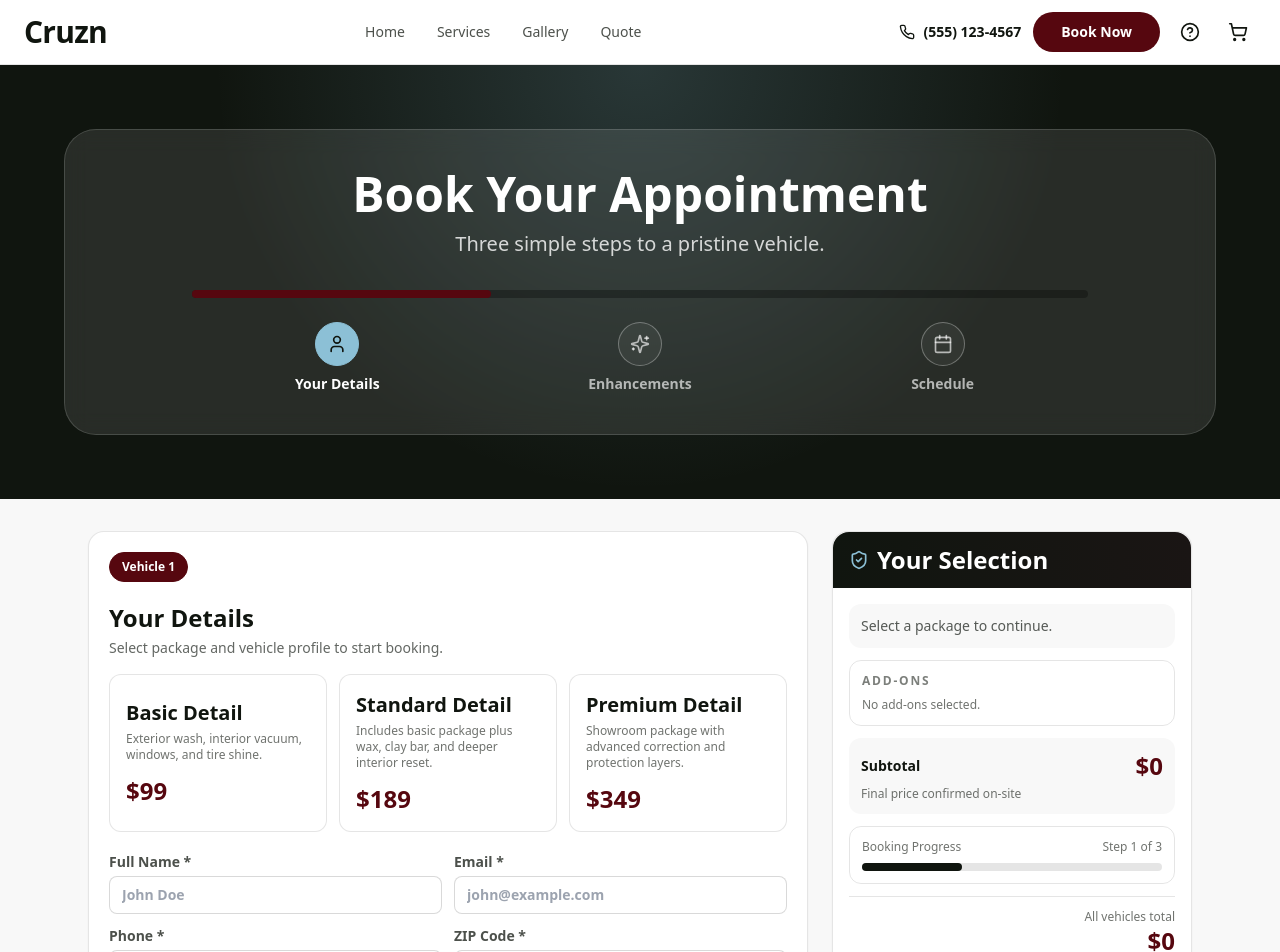
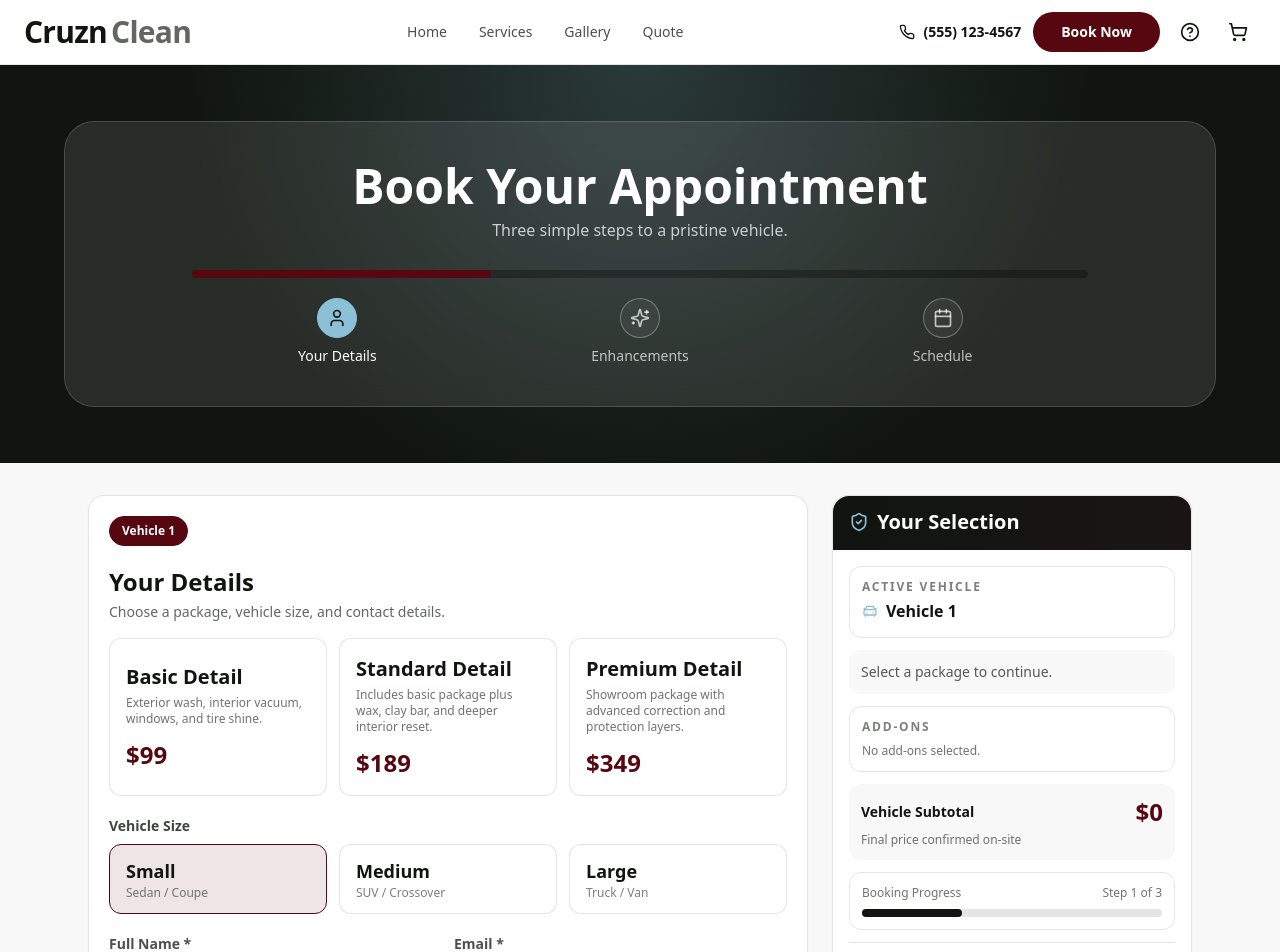
Before and after one commit to sakanastudio24-eng/DetailFlow, a Next.js app in the folder apps/web/: page /booking in a window 1280 px wide. Shown: the top 952 px of the page. Built offline with nearby package versions, Linux system fonts and the light colour scheme.

Commit message:
feat(section-i): redesign booking flow and restore Cruzn branding in nav

```diff
--- a/apps/web/app/booking/page.tsx
+++ b/apps/web/app/booking/page.tsx
@@ -1,6 +1,16 @@
 'use client';
 
-import { Calendar, Check, ShieldCheck, Sparkles, User } from 'lucide-react';
+import {
+  ArrowLeft,
+  ArrowRight,
+  Calendar,
+  CarFront,
+  CheckCircle2,
+  Clock3,
+  ShieldCheck,
+  Sparkles,
+  User,
+} from 'lucide-react';
 import { useMemo, useState } from 'react';
 
 import { SiteShell } from '@/components/layout/site-shell';
@@ -16,6 +26,12 @@ interface StepItem {
   icon: React.ComponentType<{ className?: string }>;
 }
 
+interface VehicleSizeOption {
+  id: 'small' | 'medium' | 'large';
+  label: string;
+  hint: string;
+}
+
 const INITIAL_FORM: CustomerBookingForm = {
   fullName: '',
   email: '',
@@ -26,7 +42,7 @@ const INITIAL_FORM: CustomerBookingForm = {
 };
 
 /**
- * Returns the three booking step definitions.
+ * Returns the booking step sequence used by the progress header.
  */
 function getBookingSteps(): StepItem[] {
   return [
@@ -37,10 +53,22 @@ function getBookingSteps(): StepItem[] {
 }
 
 /**
- * Returns whether a customer form has required fields completed.
+ * Returns available vehicle sizes shown during booking step one.
  */
-function isCustomerFormValid(form: CustomerBookingForm): boolean {
+function getVehicleSizes(): VehicleSizeOption[] {
+  return [
+    { id: 'small', label: 'Small', hint: 'Sedan / Coupe' },
+    { id: 'medium', label: 'Medium', hint: 'SUV / Crossover' },
+    { id: 'large', label: 'Large', hint: 'Truck / Van' },
+  ];
+}
+
+/**
+ * Validates required step-one booking fields.
+ */
+function isStepOneValid(form: CustomerBookingForm, hasPackage: boolean): boolean {
   return (
+    hasPackage &&
     form.fullName.trim().length >= 2 &&
     form.email.includes('@') &&
     form.phone.trim().length >= 10 &&
@@ -50,7 +78,14 @@ function isCustomerFormValid(form: CustomerBookingForm): boolean {
 }
 
 /**
- * Renders the booking page with a multi-step appointment flow.
+ * Formats numeric totals into display currency strings.
+ */
+function formatCurrency(value: number): string {
+  return `$${value.toFixed(0)}`;
+}
+
+/**
+ * Renders the booking workflow with improved visual hierarchy and flow.
  */
 export default function BookingPage(): JSX.Element {
   const {
@@ -72,28 +107,32 @@ export default function BookingPage(): JSX.Element {
   const [statusMessage, setStatusMessage] = useState('');
 
   const steps = getBookingSteps();
+  const sizes = getVehicleSizes();
   const packageServices = useMemo(() => getPackageServices(), []);
   const addonServices = useMemo(() => getAddonServices(), []);
   const activeVehicle = useMemo(
     () => vehicles.find((vehicle) => vehicle.id === activeVehicleId) ?? vehicles[0],
     [activeVehicleId, vehicles],
   );
-  const activeServiceIds = activeVehicle?.serviceIds ?? [];
-  const selectedPackageId = activeServiceIds.find((serviceId) => serviceId.startsWith('pkg-'));
-  const selectedPackage = selectedPackageId ? packageServices.find((item) => item.id === selectedPackageId) : undefined;
-  const selectedAddons = addonServices.filter((service) => activeServiceIds.includes(service.id));
+
+  const selectedServiceIds = activeVehicle?.serviceIds ?? [];
+  const selectedPackageId = selectedServiceIds.find((serviceId) => serviceId.startsWith('pkg-'));
+  const selectedPackage = selectedPackageId
+    ? packageServices.find((item) => item.id === selectedPackageId)
+    : undefined;
+  const selectedAddons = addonServices.filter((service) => selectedServiceIds.includes(service.id));
   const hasAnyService = vehicles.some((vehicle) => vehicle.serviceIds.length > 0);
-  const canAdvanceFromStepOne = Boolean(activeVehicle) && Boolean(selectedPackageId) && isCustomerFormValid(form);
+  const stepOneValid = isStepOneValid(form, Boolean(selectedPackageId));
 
   /**
-   * Updates a customer form field.
+   * Updates one customer form field while preserving other keys.
    */
   function updateCustomerField<K extends keyof CustomerBookingForm>(key: K, value: CustomerBookingForm[K]): void {
     setForm((current) => ({ ...current, [key]: value }));
   }
 
   /**
-   * Updates one active vehicle profile field.
+   * Updates one active vehicle field during booking.
    */
   function updateActiveVehicleField(field: 'make' | 'model' | 'year' | 'color', value: string): void {
     if (!activeVehicle) {
@@ -104,11 +143,11 @@ export default function BookingPage(): JSX.Element {
   }
 
   /**
-   * Moves to the next booking step when validation passes.
+   * Advances to the next step when current-step validation passes.
    */
-  function goToNextStep(): void {
-    if (step === 1 && !canAdvanceFromStepOne) {
-      setStatusMessage('Complete details and select a package before continuing.');
+  function goNext(): void {
+    if (step === 1 && !stepOneValid) {
+      setStatusMessage('Complete required details and select one package to continue.');
       return;
     }
 
@@ -117,9 +156,9 @@ export default function BookingPage(): JSX.Element {
   }
 
   /**
-   * Moves to the previous step when available.
+   * Moves back to the previous booking step.
    */
-  function goToPreviousStep(): void {
+  function goBack(): void {
     setStatusMessage('');
     setStep((current) => Math.max(current - 1, 1));
   }
@@ -127,22 +166,22 @@ export default function BookingPage(): JSX.Element {
   /**
    * Submits booking intake and redirects customer to Setmore.
    */
-  async function submitBooking(): Promise<void> {
-    if (!canAdvanceFromStepOne || !hasAnyService) {
-      setStatusMessage('Please complete booking details and service selections first.');
+  async function handleSubmitBooking(): Promise<void> {
+    if (!stepOneValid || !hasAnyService) {
+      setStatusMessage('Please complete details and select services before submitting.');
       return;
     }
 
     setSubmitting(true);
-    setStatusMessage('Submitting your intake...');
+    setStatusMessage('Submitting your booking intake...');
 
     try {
       await submitBookingIntake({ customer: form, vehicles });
-      setStatusMessage('Saved. Redirecting to Setmore...');
+      setStatusMessage('Intake saved. Redirecting to Setmore...');
       clearAll();
       window.location.href = getSetmoreUrl();
     } catch {
-      setStatusMessage('Submission failed. Please retry in a moment.');
+      setStatusMessage('Submission failed. Please try again.');
     } finally {
       setSubmitting(false);
     }
@@ -150,18 +189,21 @@ export default function BookingPage(): JSX.Element {
 
   return (
     <SiteShell>
-      <section className="relative overflow-hidden bg-brandBlack px-4 py-16 text-white sm:px-6">
-        <div className="absolute inset-0 bg-[radial-gradient(circle_at_top,#8cc0d633,transparent_55%)]" />
+      <section className="relative overflow-hidden bg-brandBlack px-4 py-14 text-white sm:px-6">
+        <div className="absolute inset-0 bg-[radial-gradient(circle_at_top,#8cc0d636,transparent_60%)]" />
         <div className="relative mx-auto max-w-6xl">
-          <div className="rounded-[32px] border border-white/15 bg-white/10 px-6 py-8 backdrop-blur-md sm:px-10 sm:py-10">
+          <div className="rounded-[30px] border border-white/15 bg-white/10 px-5 py-7 backdrop-blur-md sm:px-10 sm:py-10">
             <h1 className="text-center font-heading text-4xl font-semibold sm:text-5xl">Book Your Appointment</h1>
-            <p className="mt-3 text-center text-base text-white/80 sm:text-xl">Three simple steps to a pristine vehicle.</p>
+            <p className="mt-2 text-center text-sm text-white/75 sm:text-base">Three simple steps to a pristine vehicle.</p>
 
-            <div className="mx-auto mt-8 max-w-4xl">
+            <div className="mx-auto mt-7 max-w-4xl">
               <div className="h-2 rounded-full bg-black/30">
-                <div className="h-2 rounded-full bg-deepRed transition-all duration-500" style={{ width: `${(step / steps.length) * 100}%` }} />
+                <div
+                  className="h-2 rounded-full bg-deepRed transition-all duration-500"
+                  style={{ width: `${(step / steps.length) * 100}%` }}
+                />
               </div>
-              <div className="mt-6 grid grid-cols-3 gap-3">
+              <div className="mt-5 grid grid-cols-3 gap-3">
                 {steps.map((item) => {
                   const Icon = item.icon;
                   const active = item.id === step;
@@ -170,17 +212,17 @@ export default function BookingPage(): JSX.Element {
                   return (
                     <div key={item.id} className="flex flex-col items-center gap-2 text-center">
                       <div
-                        className={`flex h-11 w-11 items-center justify-center rounded-full border transition duration-300 ${
+                        className={`flex h-10 w-10 items-center justify-center rounded-full border transition duration-300 ${
                           complete
                             ? 'border-green-300 bg-green-500 text-white'
                             : active
                             ? 'border-waterBlue bg-waterBlue text-brandBlack'
-                            : 'border-white/30 bg-white/5 text-white/65'
+                            : 'border-white/30 bg-white/5 text-white/70'
                         }`}
                       >
-                        {complete ? <Check className="h-5 w-5" /> : <Icon className="h-5 w-5" />}
+                        {complete ? <CheckCircle2 className="h-5 w-5" /> : <Icon className="h-5 w-5" />}
                       </div>
-                      <p className={`text-sm font-semibold ${active ? 'text-white' : 'text-white/65'}`}>{item.title}</p>
+                      <p className={`text-xs sm:text-sm ${active ? 'text-white' : 'text-white/70'}`}>{item.title}</p>
                     </div>
                   );
                 })}
@@ -201,7 +243,9 @@ export default function BookingPage(): JSX.Element {
                   type="button"
                   onClick={() => setActiveVehicleId(vehicle.id)}
                   className={`rounded-full border px-3 py-1.5 text-xs font-semibold transition ${
-                    active ? 'border-deepRed bg-deepRed text-white' : 'border-black/15 text-brandBlack hover:border-waterBlue'
+                    active
+                      ? 'border-deepRed bg-deepRed text-white'
+                      : 'border-black/15 text-brandBlack hover:border-waterBlue'
                   }`}
                 >
                   {getVehicleDisplayName(vehicle)}
@@ -214,7 +258,7 @@ export default function BookingPage(): JSX.Element {
             <>
               <section>
                 <h2 className="font-heading text-2xl font-semibold text-brandBlack">Your Details</h2>
-                <p className="mt-1 text-sm text-brandBlack/65">Select package and vehicle profile to start booking.</p>
+                <p className="mt-1 text-sm text-brandBlack/65">Choose a package, vehicle size, and contact details.</p>
 
                 <div className="mt-4 grid gap-3 sm:grid-cols-3">
                   {packageServices.map((service) => {
@@ -227,12 +271,36 @@ export default function BookingPage(): JSX.Element {
                         className={`rounded-xl border p-4 text-left transition duration-300 ${
                           selected
                             ? 'border-deepRed bg-deepRed/10 shadow-md'
-                            : 'border-black/10 bg-white hover:-translate-y-0.5 hover:border-waterBlue hover:bg-waterBlue/10'
+                            : 'border-black/10 bg-white hover:border-waterBlue hover:bg-waterBlue/10'
                         }`}
                       >
-                        <p className="font-heading text-xl font-bold text-brandBlack">{service.name}</p>
+                        <p className="font-heading text-xl font-semibold text-brandBlack">{service.name}</p>
                         <p className="mt-1 text-xs text-brandBlack/60">{service.description}</p>
-                        <p className="mt-3 font-heading text-2xl font-extrabold text-deepRed">${service.price}</p>
+                        <p className="mt-3 font-heading text-2xl font-extrabold text-deepRed">{formatCurrency(service.price)}</p>
+                      </button>
+                    );
+                  })}
+                </div>
+              </section>
+
+              <section>
+                <h3 className="text-sm font-semibold text-brandBlack/80">Vehicle Size</h3>
+                <div className="mt-2 grid gap-3 sm:grid-cols-3">
+                  {sizes.map((size) => {
+                    const selected = activeVehicle?.size === size.id;
+                    return (
+                      <button
+                        key={size.id}
+                        type="button"
+                        onClick={() => activeVehicle && updateVehicle(activeVehicle.id, { size: size.id })}
+                        className={`rounded-xl border px-4 py-3 text-left transition ${
+                          selected
+                            ? 'border-deepRed bg-deepRed/10'
+                            : 'border-black/10 bg-white hover:border-waterBlue hover:bg-waterBlue/10'
+                        }`}
+                      >
+                        <p className="font-heading text-lg font-semibold text-brandBlack">{size.label}</p>
+                        <p className="text-xs text-brandBlack/55">{size.hint}</p>
                       </button>
                     );
                   })}
@@ -333,11 +401,11 @@ export default function BookingPage(): JSX.Element {
           {step === 2 ? (
             <section>
               <h2 className="font-heading text-2xl font-semibold text-brandBlack">Enhancements</h2>
-              <p className="mt-1 text-sm text-brandBlack/65">Optional services to maximize finish quality.</p>
+              <p className="mt-1 text-sm text-brandBlack/65">Select optional add-ons for this vehicle.</p>
 
               <div className="mt-4 grid gap-3 sm:grid-cols-2">
                 {addonServices.map((service) => {
-                  const selected = activeServiceIds.includes(service.id);
+                  const selected = selectedServiceIds.includes(service.id);
 
                   return (
                     <button
@@ -347,12 +415,12 @@ export default function BookingPage(): JSX.Element {
                       className={`rounded-xl border p-4 text-left transition duration-300 ${
                         selected
                           ? 'border-deepRed bg-deepRed/10 shadow-md'
-                          : 'border-black/10 bg-white hover:-translate-y-0.5 hover:border-waterBlue hover:bg-waterBlue/10'
+                          : 'border-black/10 bg-white hover:border-waterBlue hover:bg-waterBlue/10'
                       }`}
                     >
-                      <p className="font-heading text-xl font-bold text-brandBlack">{service.name}</p>
+                      <p className="font-heading text-xl font-semibold text-brandBlack">{service.name}</p>
                       <p className="mt-1 text-xs text-brandBlack/60">{service.description}</p>
-                      <p className="mt-3 font-heading text-2xl font-extrabold text-deepRed">${service.price}</p>
+                      <p className="mt-3 font-heading text-2xl font-extrabold text-deepRed">{formatCurrency(service.price)}</p>
                     </button>
                   );
                 })}
@@ -364,7 +432,7 @@ export default function BookingPage(): JSX.Element {
                   value={form.notes}
                   onChange={(event) => updateCustomerField('notes', event.target.value)}
                   className="mt-1 min-h-24 w-full rounded-lg border border-black/15 px-3 py-2"
-                  placeholder="Gate code, preferred access, priority concerns..."
+                  placeholder="Gate code, preferred access, or condition notes..."
                 />
               </label>
             </section>
@@ -373,23 +441,22 @@ export default function BookingPage(): JSX.Element {
           {step === 3 ? (
             <section>
               <h2 className="font-heading text-2xl font-semibold text-brandBlack">Schedule</h2>
-              <p className="mt-1 text-sm text-brandBlack/65">Confirm your intake and continue to Setmore for time-slot selection.</p>
+              <p className="mt-1 text-sm text-brandBlack/65">Review your selections, then continue to Setmore.</p>
 
               <div className="mt-4 rounded-xl border border-black/10 bg-neutralGray p-4">
-                <div className="aspect-[16/9] w-full rounded-xl border border-black/10 bg-white p-4">
-                  <p className="text-sm text-brandBlack/70">
-                    After clicking submit, you will be redirected to Setmore to choose your final appointment date and time.
-                  </p>
-                  <a
-                    href={getSetmoreUrl()}
-                    target="_blank"
-                    rel="noopener noreferrer"
-                    className="mt-4 inline-flex items-center rounded-full border border-deepRed px-4 py-2 text-sm font-semibold text-deepRed transition hover:bg-deepRed hover:text-white"
-                  >
-                    Preview Setmore Link
-                  </a>
+                <div className="aspect-[16/9] w-full overflow-hidden rounded-xl border border-black/10 bg-white">
+                  <iframe
+                    title="Setmore Booking Preview"
+                    src={getSetmoreUrl()}
+                    className="h-full w-full border-0"
+                  />
                 </div>
               </div>
+
+              <ul className="mt-4 space-y-2 text-sm text-brandBlack/75">
+                <li className="inline-flex items-center gap-2"><Clock3 className="h-4 w-4 text-waterBlue" /> Instant confirmation after slot selection.</li>
+                <li className="inline-flex items-center gap-2"><ShieldCheck className="h-4 w-4 text-waterBlue" /> Intake details are saved before redirect.</li>
+              </ul>
             </section>
           ) : null}
 
@@ -397,29 +464,29 @@ export default function BookingPage(): JSX.Element {
             {step > 1 ? (
               <button
                 type="button"
-                onClick={goToPreviousStep}
-                className="rounded-full border border-waterBlue px-4 py-2 text-sm font-semibold text-waterBlue transition hover:bg-waterBlue/10"
+                onClick={goBack}
+                className="inline-flex items-center gap-2 rounded-full border border-waterBlue px-4 py-2 text-sm font-semibold text-waterBlue transition hover:bg-waterBlue/10"
               >
-                Back
+                <ArrowLeft className="h-4 w-4" /> Back
               </button>
             ) : <span />}
 
             {step < 3 ? (
               <button
                 type="button"
-                onClick={goToNextStep}
-                className="rounded-full bg-deepRed px-5 py-2 text-sm font-semibold text-white transition hover:bg-brandBlack"
+                onClick={goNext}
+                className="inline-flex items-center gap-2 rounded-full bg-deepRed px-5 py-2 text-sm font-semibold text-white transition hover:bg-brandBlack"
               >
-                Continue
+                Continue <ArrowRight className="h-4 w-4" />
               </button>
             ) : (
               <button
                 type="button"
-                onClick={() => void submitBooking()}
+                onClick={() => void handleSubmitBooking()}
                 disabled={submitting}
-                className="rounded-full bg-deepRed px-5 py-2 text-sm font-semibold text-white transition hover:bg-brandBlack disabled:opacity-65"
+                className="inline-flex items-center gap-2 rounded-full bg-deepRed px-5 py-2 text-sm font-semibold text-white transition hover:bg-brandBlack disabled:opacity-65"
               >
-                {submitting ? 'Submitting...' : 'Submit Intake and Continue'}
+                {submitting ? 'Submitting...' : 'Submit and Continue'}
               </button>
             )}
           </div>
@@ -429,19 +496,24 @@ export default function BookingPage(): JSX.Element {
 
         <aside className="sticky top-28 h-fit rounded-2xl border border-black/10 bg-white shadow-sm">
           <div className="rounded-t-2xl bg-gradient-to-r from-brandBlack to-[#1a1514] px-4 py-3 text-white">
-            <h2 className="inline-flex items-center gap-2 font-heading text-2xl font-semibold">
+            <h2 className="inline-flex items-center gap-2 font-heading text-xl font-semibold">
               <ShieldCheck className="h-5 w-5 text-waterBlue" /> Your Selection
             </h2>
           </div>
           <div className="space-y-3 p-4">
+            <article className="rounded-xl border border-black/10 p-3">
+              <p className="text-xs font-semibold uppercase tracking-[0.15em] text-brandBlack/55">Active Vehicle</p>
+              <p className="mt-1 inline-flex items-center gap-2 font-semibold text-brandBlack">
+                <CarFront className="h-4 w-4 text-waterBlue" />
+                {activeVehicle ? getVehicleDisplayName(activeVehicle) : 'Vehicle'}
+              </p>
+            </article>
+
             {selectedPackage ? (
               <article className="rounded-xl border border-black/10 p-3">
                 <p className="text-xs font-semibold uppercase tracking-[0.15em] text-brandBlack/55">Package</p>
-                <p className="mt-1 font-heading text-xl font-bold text-brandBlack">{selectedPackage.name}</p>
-                <div className="mt-2 flex items-center justify-between">
-                  <span className="text-xs text-brandBlack/60">{activeVehicle ? getVehicleDisplayName(activeVehicle) : 'Vehicle'}</span>
-                  <span className="font-heading text-2xl font-extrabold text-deepRed">${selectedPackage.price}</span>
-                </div>
+                <p className="mt-1 font-heading text-lg font-semibold text-brandBlack">{selectedPackage.name}</p>
+                <p className="mt-1 text-sm font-semibold text-deepRed">{formatCurrency(selectedPackage.price)}</p>
               </article>
             ) : (
               <p className="rounded-xl bg-neutralGray p-3 text-sm text-brandBlack/70">Select a package to continue.</p>
@@ -454,7 +526,7 @@ export default function BookingPage(): JSX.Element {
                   {selectedAddons.map((service) => (
                     <li key={service.id} className="flex items-center justify-between text-xs">
                       <span className="text-brandBlack/75">{service.name}</span>
-                      <span className="font-semibold text-brandBlack">${service.price}</span>
+                      <span className="font-semibold text-brandBlack">{formatCurrency(service.price)}</span>
                     </li>
                   ))}
                 </ul>
@@ -465,8 +537,10 @@ export default function BookingPage(): JSX.Element {
 
             <div className="rounded-xl bg-neutralGray p-3">
               <div className="flex items-center justify-between">
-                <span className="text-sm font-semibold text-brandBlack">Subtotal</span>
-                <span className="font-heading text-2xl font-extrabold text-deepRed">${activeVehicle ? getVehicleTotal(activeVehicle.id) : 0}</span>
+                <span className="text-sm font-semibold text-brandBlack">Vehicle Subtotal</span>
+                <span className="font-heading text-2xl font-extrabold text-deepRed">
+                  {formatCurrency(activeVehicle ? getVehicleTotal(activeVehicle.id) : 0)}
+                </span>
               </div>
               <p className="mt-1 text-xs text-brandBlack/60">Final price confirmed on-site</p>
             </div>
@@ -483,7 +557,7 @@ export default function BookingPage(): JSX.Element {
 
             <div className="border-t border-black/10 pt-3 text-right">
               <p className="text-xs text-brandBlack/60">All vehicles total</p>
-              <p className="font-heading text-2xl font-extrabold text-deepRed">${getGrandTotal()}</p>
+              <p className="font-heading text-2xl font-extrabold text-deepRed">{formatCurrency(getGrandTotal())}</p>
             </div>
           </div>
         </aside>
--- a/apps/web/components/layout/site-header.tsx
+++ b/apps/web/components/layout/site-header.tsx
@@ -95,7 +95,8 @@ export function SiteHeader(): JSX.Element {
     <header className="sticky top-0 z-40 border-b border-black/10 bg-white/95 backdrop-blur-md">
       <div className="mx-auto flex max-w-[1360px] items-center justify-between gap-4 px-4 py-3 sm:px-6">
         <Link href="/" className="font-heading text-2xl font-semibold tracking-tight text-brandBlack sm:text-3xl">
-          Cruzn
+          <span>Cruzn</span>
+          <span className="ml-1 text-brandBlack/65">Clean</span>
         </Link>
 
         <nav className="hidden items-center gap-8 lg:flex">
```
